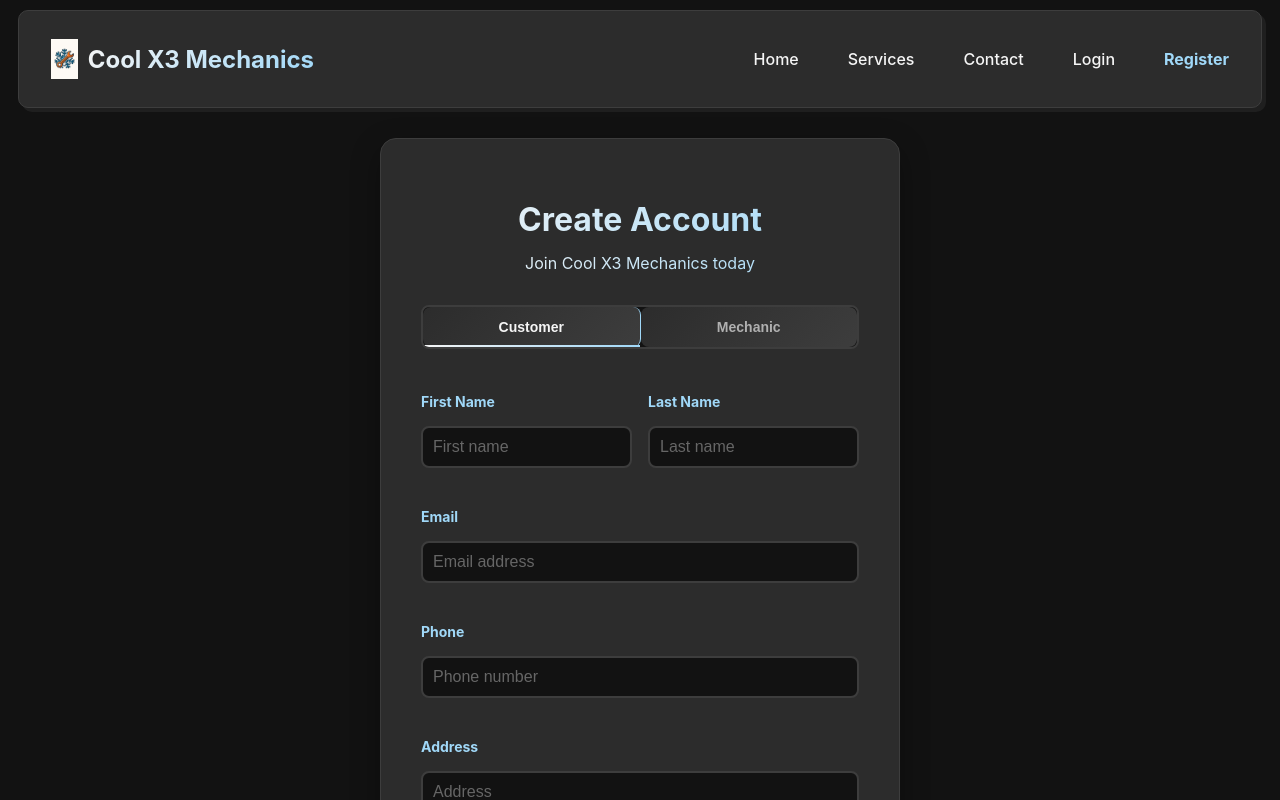
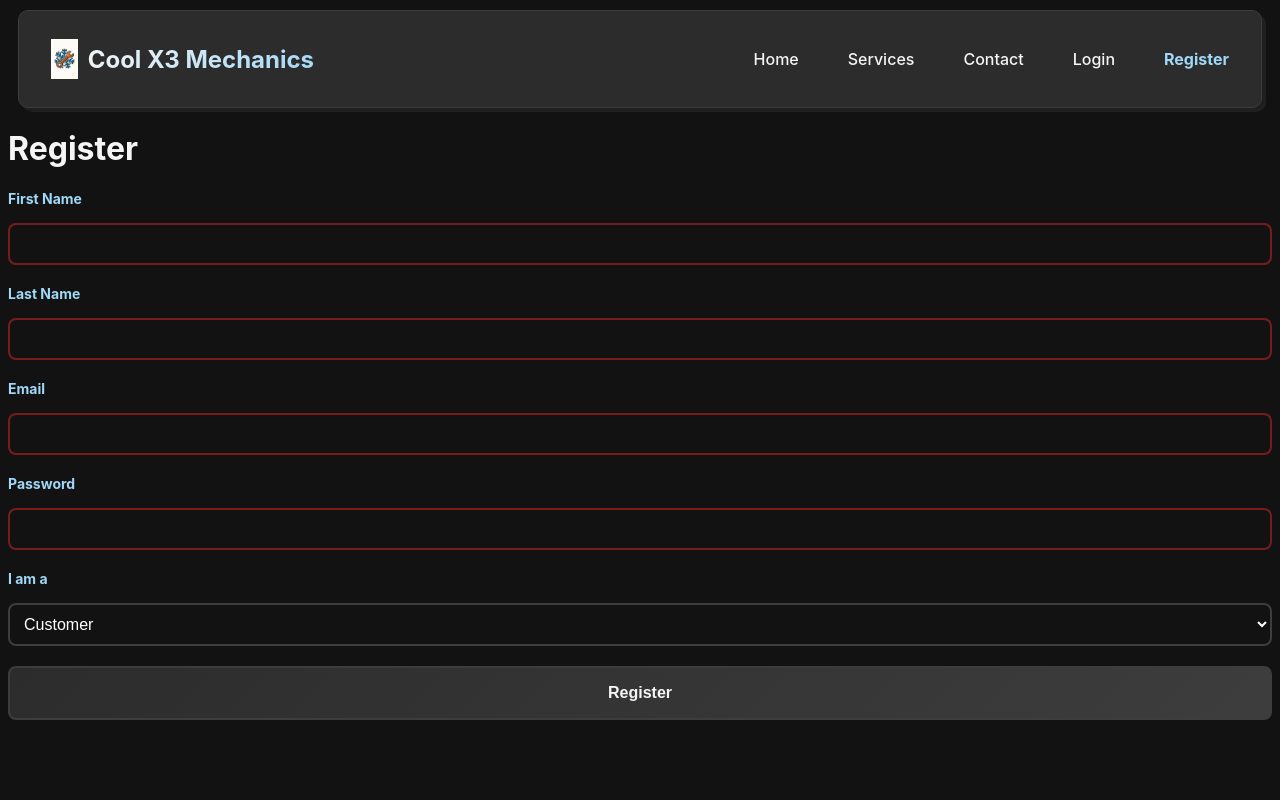
Before and after one commit to RobertGleim/mech_shop_react, a React (Vite) app: page /Register in a window 1280 px wide. Shown: the top 800 px of the page. Built offline with nearby package versions, Linux system fonts and the light colour scheme.

Commit message:
clean up

```diff
--- a/src/components/NavBar/NavBar.jsx
+++ b/src/components/NavBar/NavBar.jsx
@@ -55,7 +55,11 @@ function NavBar() {
         <ul>
           <li><NavLink to="/">Home</NavLink></li>
           <li><NavLink to="/browse">Services</NavLink></li>
-          <li><NavLink to="/contact">Contact</NavLink></li>
+
+          {/* Only show Contact link if NOT a mechanic */}
+          {(userType !== 'mechanic') && (
+            <li><NavLink to="/contact">Contact</NavLink></li>
+          )}
 
           {/* Show appropriate profile link based on user type */}
           {isLoggedIn && userType === 'mechanic' && (
--- a/src/views/BrowseView.jsx
+++ b/src/views/BrowseView.jsx
@@ -1,24 +1,33 @@
 import React, { useState } from 'react'
 import './BrowseView.css'
 
+// Arrow function component
 const BrowseView = () => {
+  // State to track which images failed to load
   const [imageErrors, setImageErrors] = useState({});
 
+  // Function that runs when an image fails to load
   const handleImageError = (cardId) => {
-    setImageErrors(prev => ({...prev, [cardId]: true}));
+    // Update state to mark this image as failed
+    setImageErrors({...imageErrors, [cardId]: true});
   };
 
+  // Function to get the correct image source
   const getImageSrc = (cardId, originalSrc) => {
+    // If this image had an error, show placeholder instead
     if (imageErrors[cardId]) {
-      return `https://via.placeholder.com/800x600/2C2C2C/F5F5F5?text=Service+Image`;
+      return "https://via.placeholder.com/800x600/2C2C2C/F5F5F5?text=Service+Image";
     }
+    // Otherwise show the original image
     return originalSrc;
   };
+
+  // Main component render
   return (
     <div className="browse-container">
       <div className="wrap">
 
-        {/* Card 1: image left */}
+        {/* Card 1: Diagnostics */}
         <article className="card">
           <div className="card-image">
             <img
@@ -35,7 +44,7 @@ const BrowseView = () => {
           </div>
         </article>
 
-        {/* Card 2: image right (reverse) */}
+        {/* Card 2: Maintenance */}
         <article className="card reverse">
           <div className="card-image">
             <img
@@ -52,7 +61,7 @@ const BrowseView = () => {
           </div>
         </article>
 
-        {/* Card 3: image left */}
+        {/* Card 3: Repair */}
         <article className="card">
           <div className="card-image">
             <img
@@ -69,7 +78,7 @@ const BrowseView = () => {
           </div>
         </article>
 
-        {/* Card 4: image right (reverse) */}
+        {/* Card 4: Safety */}
         <article className="card reverse">
           <div className="card-image">
             <img
@@ -86,7 +95,7 @@ const BrowseView = () => {
           </div>
         </article>
 
-        {/* Card 5: image left */}
+        {/* Card 5: Electrical */}
         <article className="card">
           <div className="card-image">
             <img
@@ -103,7 +112,7 @@ const BrowseView = () => {
           </div>
         </article>
 
-        {/* Card 6: image right (reverse) */}
+        {/* Card 6: Comfort */}
         <article className="card reverse">
           <div className="card-image">
             <img
@@ -119,7 +128,6 @@ const BrowseView = () => {
             <p>Full climate system inspection: refrigerant service, compressor checks, heater core and blower repairs — comfortable drives guaranteed.</p>
           </div>
         </article>
-
       </div>
     </div>
   )
--- a/src/views/LoginView.jsx
+++ b/src/views/LoginView.jsx
@@ -3,6 +3,7 @@ import { NavLink, useNavigate } from 'react-router-dom'
 import './LoginView.css'
 
 function LoginView() {
+  // Make variables for form data
   const [email, setEmail] = useState('')
   const [password, setPassword] = useState('')
   const [loading, setLoading] = useState(false)
@@ -11,12 +12,23 @@ function LoginView() {
   const [userType, setUserType] = useState('customer')
   const navigate = useNavigate()
 
+  // Function that runs when form is submitted
   function handleSubmit(e) {
+    // Stop the page from refreshing
     e.preventDefault()
+
     setError('')
     setSuccess('')
     setLoading(true)
 
+    // Check if form is filled
+    if (email === "" || password === "") {
+      setError("Please fill all fields")
+      setLoading(false)
+      return
+    }
+
+    // Try to log in
     const loginData = {
       email: email,
       password: password
@@ -36,14 +48,17 @@ function LoginView() {
     .then(response => response.json())
     .then(data => {
       if (data.token) {
-        setSuccess('Login successful!')
+        // Save login info
         localStorage.setItem('token', data.token)
         localStorage.setItem('userType', userType)
 
-        // Dispatch event to notify NavBar component
+        // Tell other components we logged in
         window.dispatchEvent(new Event('login-status-change'))
 
-        // Redirect based on user type
+        // Show success message
+        setSuccess('Login successful!')
+
+        // Go to profile page
         if (userType === 'customer') {
           navigate('/customer')
         } else {
--- a/src/views/RegisterView.jsx
+++ b/src/views/RegisterView.jsx
@@ -1,275 +1,152 @@
 import React, { useState } from 'react'
-import { NavLink } from 'react-router-dom'
 import './RegisterView.css'
 
 function RegisterView() {
-  const [firstName, setFirstName] = useState('')
-  const [lastName, setLastName] = useState('')
-  const [email, setEmail] = useState('')
-  const [phone, setPhone] = useState('')
-  const [address, setAddress] = useState('')
-  const [password, setPassword] = useState('')
-  const [salary, setSalary] = useState('')
-  const [loading, setLoading] = useState(false)
-  const [error, setError] = useState('')
-  const [success, setSuccess] = useState('')
-  const [userType, setUserType] = useState('customer')
-  const [checkingEmail, setCheckingEmail] = useState(false)
+  // Form state
+  const [formData, setFormData] = useState({
+    firstName: '',
+    lastName: '',
+    email: '',
+    password: '',
+    userType: 'customer'
+  })
+  const [message, setMessage] = useState('')
+  const [isLoading, setIsLoading] = useState(false)
 
-  // Check if email exists before form submission
-  const checkEmail = async () => {
-    if (!email || checkingEmail) return;
+  // Handle input changes
+  const handleInputChange = (e) => {
+    const { name, value } = e.target
+    setFormData({
+      ...formData,
+      [name]: value
+    })
+  }
 
-    setCheckingEmail(true);
+  // Handle form submission
+  const handleSubmit = async (e) => {
+    e.preventDefault()
+
+    // Validate form
+    if (!formData.firstName || !formData.lastName || !formData.email || !formData.password) {
+      setMessage('Please fill all required fields')
+      return
+    }
+
+    setIsLoading(true)
 
     try {
-      // Try to login with the email to see if it exists
-      // This is a workaround since there's no dedicated "check email" endpoint
-      const response = await fetch(`https://mech-shop-api.onrender.com/customers/email-check/${email}`, {
-        method: 'GET',
-        headers: {
-          'Content-Type': 'application/json'
-        }
-      });
-
-      const data = await response.json();
-
-      if (data.exists) {
-        setError(`Email ${email} is already registered. Please use a different email or login.`);
-        return true;
-      }
-      return false;
-    } catch {
-      // If the endpoint doesn't exist, we'll continue with registration
-      console.log("Email check failed, continuing with registration");
-      return false;
-    } finally {
-      setCheckingEmail(false);
-    }
-  };
-
-  // Add email validation on blur
-  const handleEmailBlur = async () => {
-    if (email) {
-      await checkEmail();
-    }
-  };
-
-  async function handleSubmit(e) {
-    e.preventDefault()
-    setError('')
-    setSuccess('')
-    setLoading(true)
-
-    // First check if email exists
-    const emailExists = await checkEmail();
-    if (emailExists) {
-      setLoading(false);
-      return;
-    }
-
-    const userData = {
-      first_name: firstName,
-      last_name: lastName,
-      email: email,
-      address: address,
-      password: password
-    }
-
-    if (userType === 'customer') {
-      userData.phone = phone
-    } else {
-      userData.salary = parseFloat(salary)
-    }
-
-    const endpoint = userType === 'customer'
-      ? 'https://mech-shop-api.onrender.com/customers'
-      : 'https://mech-shop-api.onrender.com/mechanics'
-
-    fetch(endpoint, {
+      const response = await fetch('http://localhost:5000/register', {
         method: 'POST',
         headers: {
           'Content-Type': 'application/json'
         },
-      body: JSON.stringify(userData)
+        body: JSON.stringify({
+          first_name: formData.firstName,
+          last_name: formData.lastName,
+          email: formData.email,
+          password: formData.password,
+          user_type: formData.userType
         })
-    .then(response => {
-      console.log('Response status:', response.status)
+      })
 
-      if (!response.ok) {
-        if (response.status === 409 || response.status === 500) {
-          // 409 Conflict or 500 with existing email
-          throw new Error(`Email ${email} is already registered. Please use a different email or login.`);
+      const data = await response.json()
+
+      if (data.message === 'User created successfully') {
+        setMessage('Registration successful! Please login.')
+        setFormData({
+          firstName: '',
+          lastName: '',
+          email: '',
+          password: '',
+          userType: 'customer'
+        })
+
+        // Redirect to login page after successful registration
+        setTimeout(() => {
+          window.location.href = '/login'
+        }, 2000)
+      } else {
+        setMessage(`Registration failed: ${data.message}`)
       }
-
-        return response.json().then(errorData => {
-          throw new Error(errorData.message || 'Registration failed');
-        }).catch(err => {
-          if (err.message.includes('JSON')) {
-            throw new Error(`Server error: ${response.statusText}`);
+    } catch (error) {
+      setMessage(`Error: ${error.message}`)
+    } finally {
+      setIsLoading(false)
     }
-          throw err;
-        });
-      }
-      return response.json();
-    })
-    .then(() => {
-      setSuccess('Account created! You can now login.');
-      setFirstName('');
-      setLastName('');
-      setEmail('');
-      setPhone('');
-      setAddress('');
-      setPassword('');
-      setSalary('');
-      setLoading(false);
-    })
-    .catch(error => {
-      console.error('Registration error:', error);
-
-      // Check if error message contains hints about duplicate email
-      if (error.message.toLowerCase().includes('email') ||
-          error.message.toLowerCase().includes('exists') ||
-          error.message.toLowerCase().includes('duplicate') ||
-          error.message.toLowerCase().includes('already')) {
-        setError(`This email address is already registered. Please use a different email or login.`);
-      } else {
-        setError(error.message || 'Registration failed. Please try again.');
-      }
-
-      setLoading(false);
-    });
   }
 
   return (
-    <div className="register-container">
-      <div className="register-wrapper">
-        <div className="register-card">
-          <div className="register-header">
-            <h1>Create Account</h1>
-            <h2>Join Cool X3 Mechanics today</h2>
-          </div>
+    <div className="register-page">
+      <h1>Register</h1>
 
-          <form onSubmit={handleSubmit} className="register-form">
-            {error && <div className="alert alert-error">{error}</div>}
-            {success && <div className="alert alert-success">{success}</div>}
+      {message && <div className="message">{message}</div>}
 
-            <div className="user-type-switch">
-              <button
-                type="button"
-                className={`switch-btn ${userType === 'customer' ? 'active' : ''}`}
-                onClick={() => setUserType('customer')}
-              >
-                Customer
-              </button>
-              <button
-                type="button"
-                className={`switch-btn ${userType === 'mechanic' ? 'active' : ''}`}
-                onClick={() => setUserType('mechanic')}
-              >
-                Mechanic
-              </button>
-            </div>
-
-            <div className="form-row">
+      <form onSubmit={handleSubmit}>
         <div className="form-group">
-                <label>First Name</label>
+          <label htmlFor="firstName">First Name</label>
           <input
             type="text"
-                  value={firstName}
-                  onChange={e => setFirstName(e.target.value)}
-                  placeholder="First name"
-                  required
-                />
-              </div>
-              <div className="form-group">
-                <label>Last Name</label>
-                <input
-                  type="text"
-                  value={lastName}
-                  onChange={e => setLastName(e.target.value)}
-                  placeholder="Last name"
-                  required
-                />
-              </div>
-            </div>
-
-            <div className="form-group">
-              <label>Email</label>
-              <input
-                type="email"
-                value={email}
-                onChange={e => setEmail(e.target.value)}
-                onBlur={handleEmailBlur}
-                placeholder="Email address"
-                required
-              />
-            </div>
-
-            {userType === 'customer' && (
-              <div className="form-group">
-                <label>Phone</label>
-                <input
-                  type="text"
-                  value={phone}
-                  onChange={e => setPhone(e.target.value)}
-                  placeholder="Phone number"
-                  required
-                />
-              </div>
-            )}
-
-            {userType === 'mechanic' && (
-              <div className="form-group">
-                <label>Salary</label>
-                <input
-                  type="number"
-                  value={salary}
-                  onChange={e => setSalary(e.target.value)}
-                  placeholder="Annual salary"
-                  required
-                />
-              </div>
-            )}
-
-            <div className="form-group">
-              <label>Address</label>
-              <input
-                type="text"
-                value={address}
-                onChange={e => setAddress(e.target.value)}
-                placeholder="Address"
+            id="firstName"
+            name="firstName"
+            value={formData.firstName}
+            onChange={handleInputChange}
             required
           />
         </div>
 
         <div className="form-group">
-              <label>Password</label>
+          <label htmlFor="lastName">Last Name</label>
           <input
-                type="password"
-                value={password}
-                onChange={e => setPassword(e.target.value)}
-                placeholder="Password"
+            type="text"
+            id="lastName"
+            name="lastName"
+            value={formData.lastName}
+            onChange={handleInputChange}
             required
           />
         </div>
 
-            <button
-              type="submit"
-              className="register-btn"
-              disabled={loading || checkingEmail}
+        <div className="form-group">
+          <label htmlFor="email">Email</label>
+          <input
+            type="email"
+            id="email"
+            name="email"
+            value={formData.email}
+            onChange={handleInputChange}
+            required
+          />
+        </div>
+
+        <div className="form-group">
+          <label htmlFor="password">Password</label>
+          <input
+            type="password"
+            id="password"
+            name="password"
+            value={formData.password}
+            onChange={handleInputChange}
+            required
+          />
+        </div>
+
+        <div className="form-group">
+          <label htmlFor="userType">I am a</label>
+          <select
+            id="userType"
+            name="userType"
+            value={formData.userType}
+            onChange={handleInputChange}
           >
-              {loading ? 'Creating...' :
-               checkingEmail ? 'Checking email...' :
-               `Create ${userType === 'customer' ? 'Customer' : 'Mechanic'} Account`}
+            <option value="customer">Customer</option>
+            <option value="mechanic">Mechanic</option>
+          </select>
+        </div>
+
+        <button type="submit" disabled={isLoading}>
+          {isLoading ? 'Registering...' : 'Register'}
         </button>
       </form>
-
-          <div className="register-footer">
-            <p>Have an account? <NavLink to="/login">Sign in</NavLink></p>
-          </div>
-        </div>
-      </div>
     </div>
   )
 }
```
Also changed, not shown: src/views/ContactView.jsx (+27 -7 lines). Lines whose indentation alone changed are shown as unchanged.
